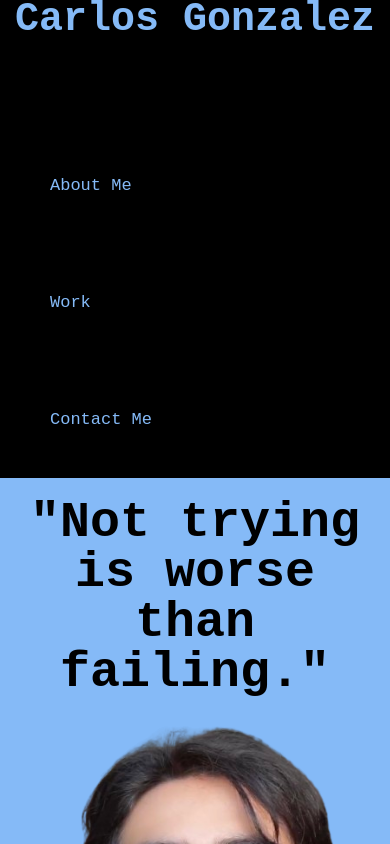
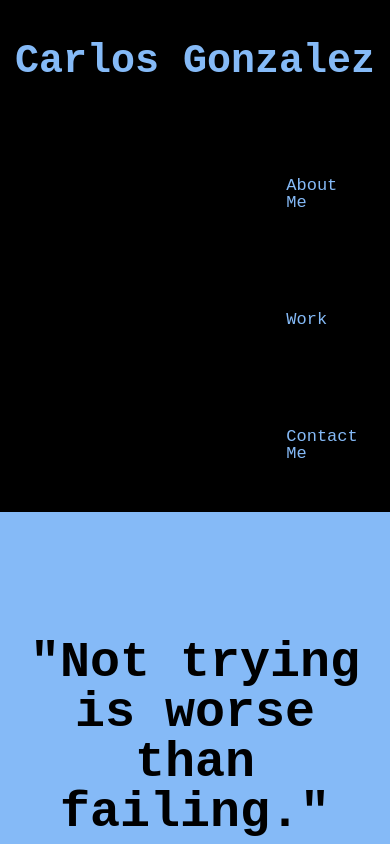
Before and after one commit to steakbutter/Portfolio-Carlos, a plain HTML site: page index.html in a window 390 px wide. Shown: the top 844 px of the page. Drawn offline with Linux system fonts and the light colour scheme.

Commit message:
fixed margins on navigation links

```diff
--- a/assets/Style.css
+++ b/assets/Style.css
@@ -26,6 +26,7 @@ a {
         display: flex;
         flex-direction:column;
         flex-wrap: wrap;
+        margin-left: 28vh;
 
     }
     main {
@@ -61,6 +62,7 @@ a {
     align-items: center;
 }
 h1 {
+    margin-top: 5vh;
     font-size: 40px;
 }
 .header .h1{
@@ -98,7 +100,7 @@ h2 {
     font-size: 50px;
     color: var(--nothing);
     text-align: center;
-    margin-top: 20px;
+    margin-top: 15vh;
 
 }
 div img {
@@ -169,7 +171,7 @@ p {
 
  .contact-me {
     display: flex;
-    height: 25vh;
+    height: 30vh;
     background-color: var(--nothing);
  }
 h4 {
--- a/index.html
+++ b/index.html
@@ -22,7 +22,7 @@
     </nav>
 
     <article class="body-intro">
-        <h2>"Not trying is worse than failing."</h2>
+        <h2>"Not trying <br>is worse</br> than failing."</h2>
         <div><img src="./images/Profile pic Carlos.png" alt="Picture of Carlos Gonzalez">
         </div>
 
```
